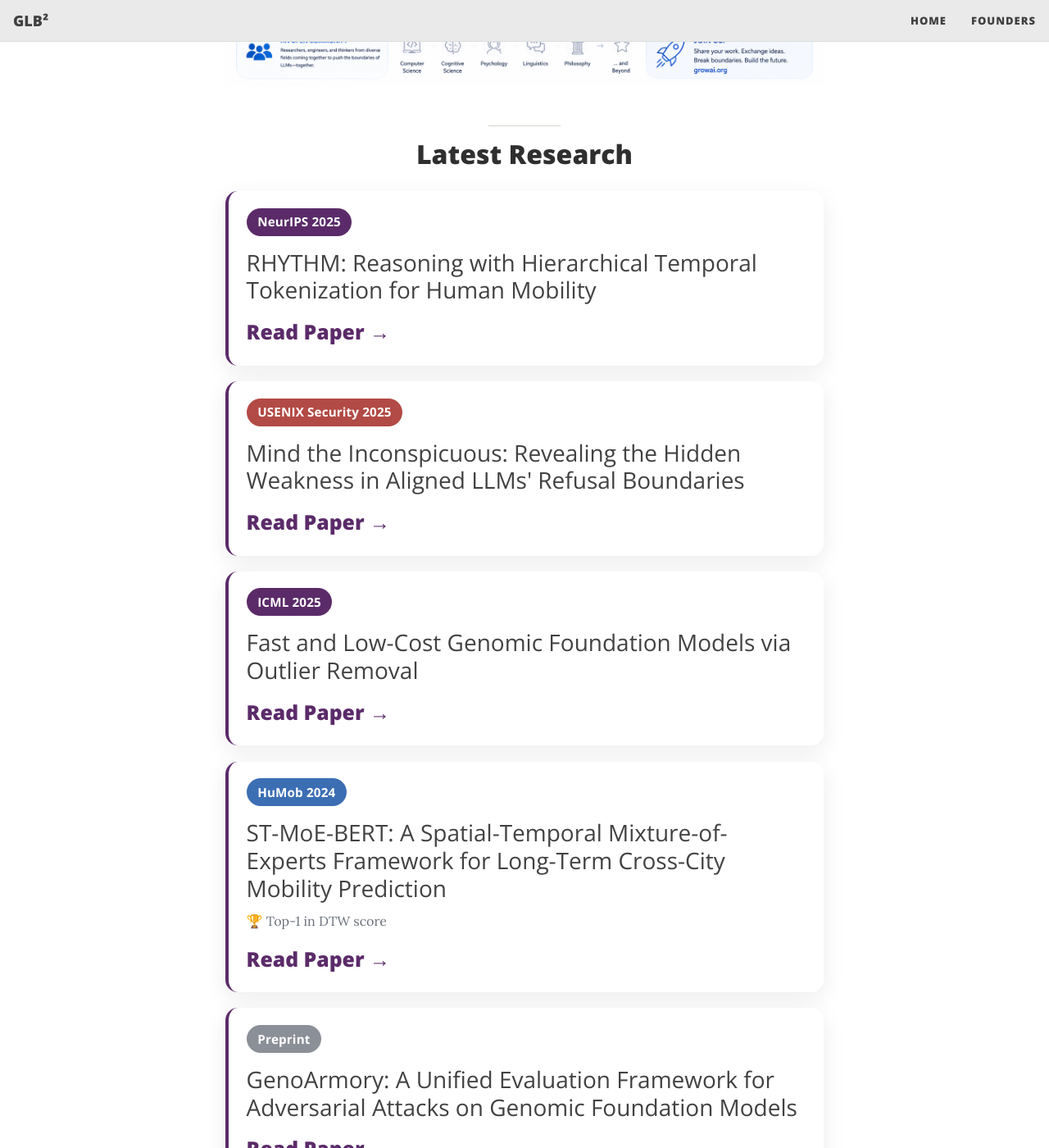
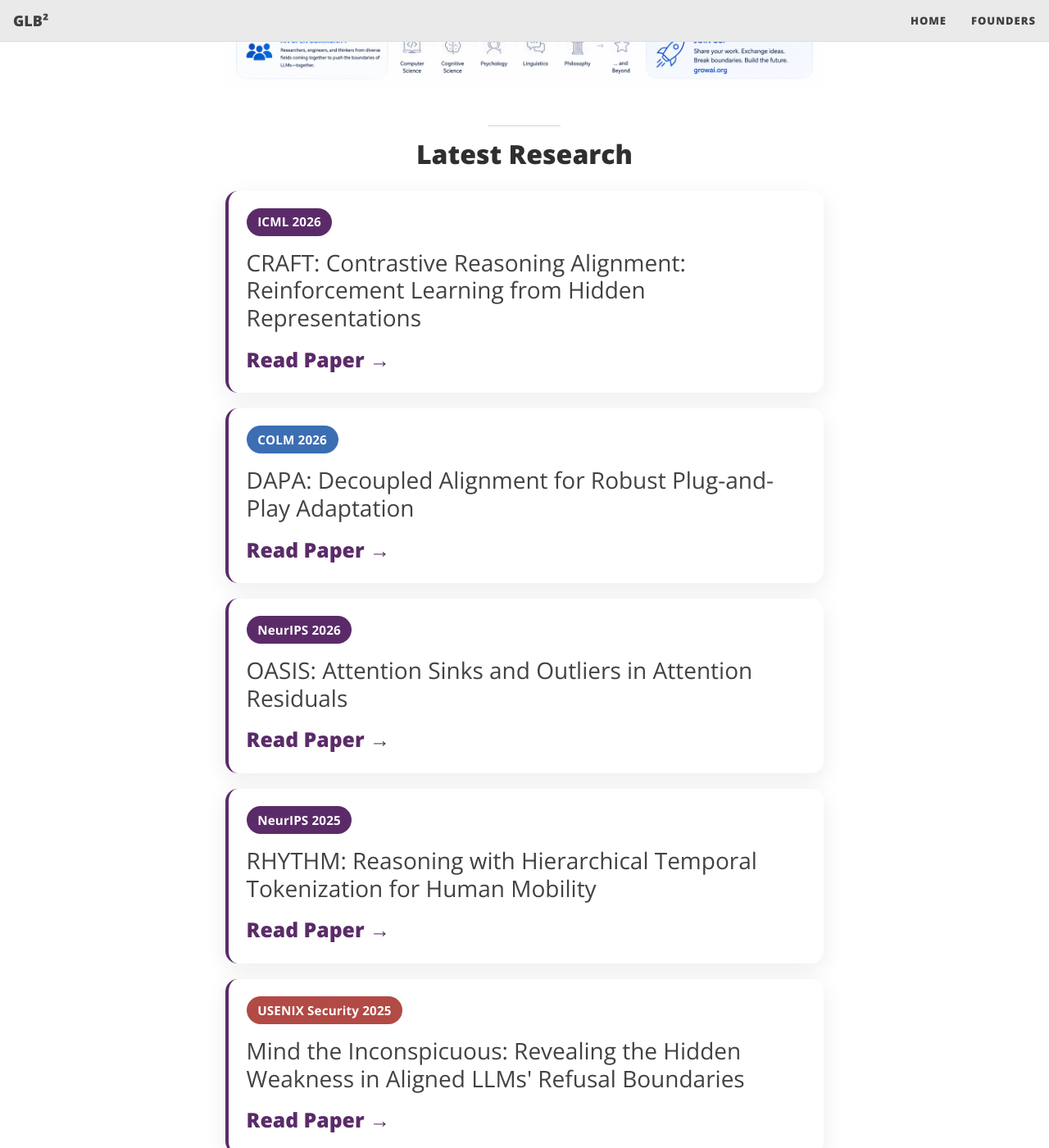
Before and after one commit to Growing-LLMs-Beyond-Boundaries/growing-llms-beyond-boundaries.io, a Jekyll site: the page built from index.html, in a window 1280 px wide and 1400 px high, scrolled down 1877 px. Shown: the whole window at 82% size. Built offline with Jekyll 4.4.1, drawn with Linux system fonts in a browser that asks for light colours; the list of posts is cut into pages by our own code.

Commit message:
Add CRAFT (ICML 2026), DAPA (COLM 2026), and OASIS (NeurIPS 2026) to latest research
Co-Authored-By: Claude Opus 5.5 <noreply@anthropic.com>
Claude-Session: https://claude.ai/code/session_01GAmndPAnevR65FeEX7EMDr

```diff
--- a/index.html
+++ b/index.html
@@ -34,6 +34,30 @@ footer-extra:
   </div>
 
   <div class="research-card-list">
+    <article class="research-card">
+      <div class="research-badge">ICML 2026</div>
+      <h3 class="research-title">
+        <a href="https://openreview.net/forum?id=56cQPBIg4R">CRAFT: Contrastive Reasoning Alignment: Reinforcement Learning from Hidden Representations</a>
+      </h3>
+      <a class="research-link" href="https://openreview.net/forum?id=56cQPBIg4R">Read Paper <span aria-hidden="true">→</span></a>
+    </article>
+
+    <article class="research-card">
+      <div class="research-badge research-badge-blue">COLM 2026</div>
+      <h3 class="research-title">
+        <a href="https://openreview.net/forum?id=6EJ27eMSBB">DAPA: Decoupled Alignment for Robust Plug-and-Play Adaptation</a>
+      </h3>
+      <a class="research-link" href="https://openreview.net/forum?id=6EJ27eMSBB">Read Paper <span aria-hidden="true">→</span></a>
+    </article>
+
+    <article class="research-card">
+      <div class="research-badge">NeurIPS 2026</div>
+      <h3 class="research-title">
+        <a href="https://openreview.net/forum?id=yjVSLVS0Dh">OASIS: Attention Sinks and Outliers in Attention Residuals</a>
+      </h3>
+      <a class="research-link" href="https://openreview.net/forum?id=yjVSLVS0Dh">Read Paper <span aria-hidden="true">→</span></a>
+    </article>
+
     <article class="research-card">
       <div class="research-badge">NeurIPS 2025</div>
       <h3 class="research-title">
```
